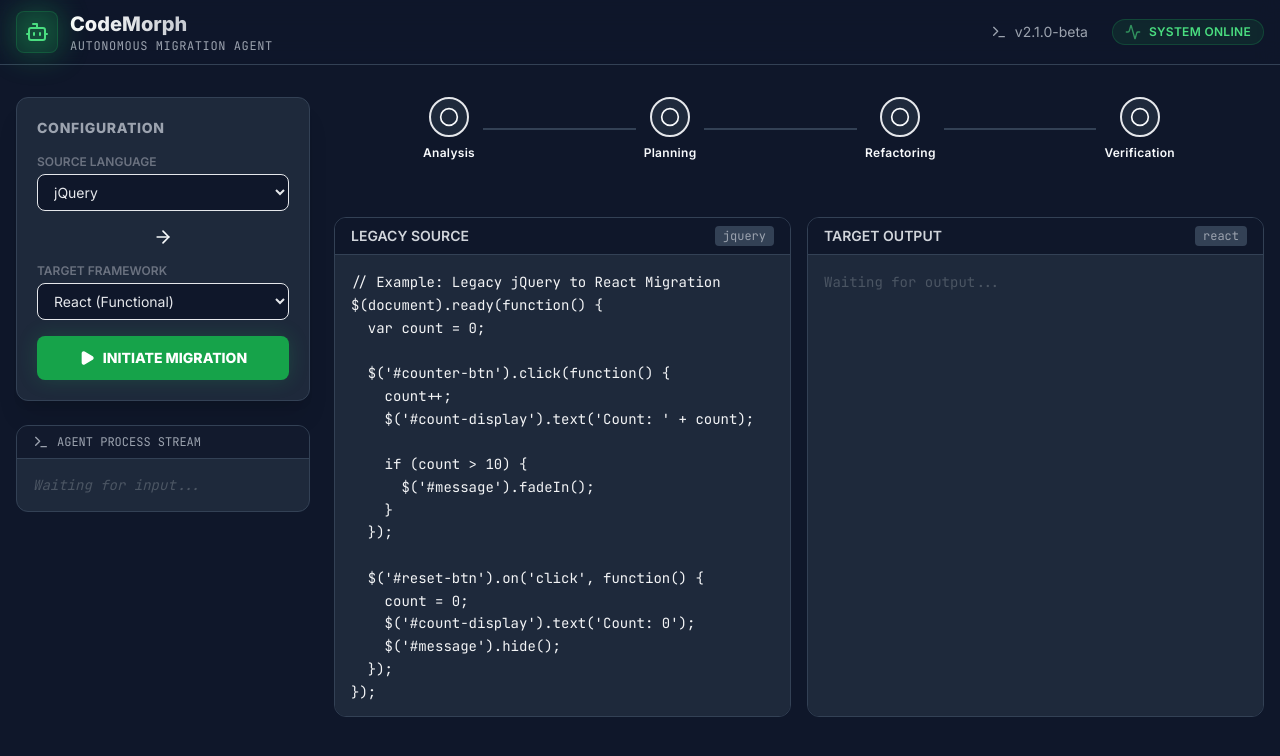
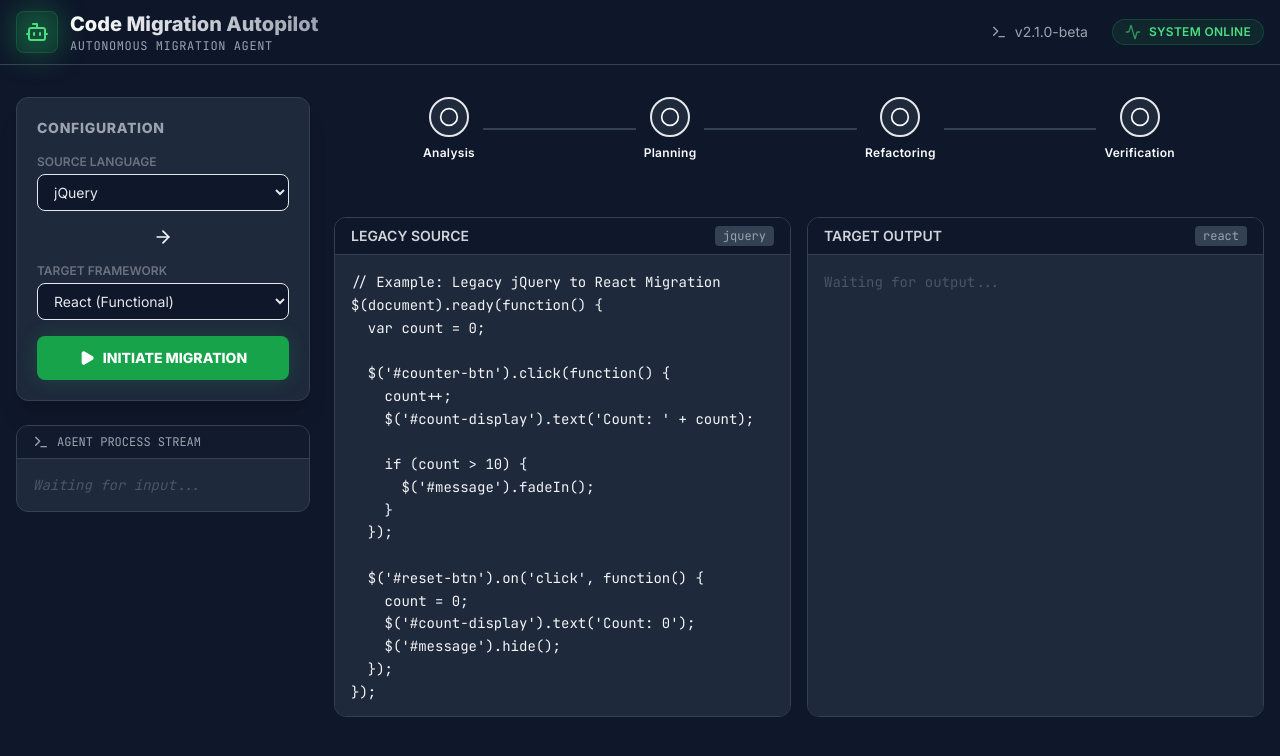
Before and after one commit to lassestilvang/code-migration-autopilot, a React (Vite) app: page / in a window 1280 px wide. Shown: the top 756 px of the page. Built offline with nearby package versions, Linux system fonts and the light colour scheme.

Commit message:
refactor: Rename project to "Code Migration Autopilot"
Update project name across package.json, index.html, metadata.json, and Header component to reflect the new branding.

```diff
--- a/components/Header.tsx
+++ b/components/Header.tsx
@@ -14,7 +14,7 @@
           </div>
           <div>
             <h1 className="text-xl font-bold bg-gradient-to-r from-white to-gray-400 bg-clip-text text-transparent">
-              CodeMorph
+              Code Migration Autopilot
             </h1>
             <p className="text-xs text-gray-400 font-mono tracking-wider">AUTONOMOUS MIGRATION AGENT</p>
           </div>
--- a/index.html
+++ b/index.html
@@ -3,7 +3,7 @@
   <head>
     <meta charset="UTF-8" />
     <meta name="viewport" content="width=device-width, initial-scale=1.0" />
-    <title>CodeMorph Autopilot</title>
+    <title>Code Migration Autopilot</title>
     <script src="https://cdn.tailwindcss.com"></script>
     <link href="https://fonts.googleapis.com/css2?family=JetBrains+Mono:wght@400;700&family=Inter:wght@400;600;800&display=swap" rel="stylesheet">
     <script>
--- a/metadata.json
+++ b/metadata.json
@@ -1,5 +1,5 @@
 {
-  "name": "CodeMorph Autopilot",
+  "name": "Code Migration Autopilot",
   "description": "An autonomous agent that migrates legacy codebases to modern frameworks using multi-step reasoning and self-correction.",
   "requestFramePermissions": []
 }
--- a/package.json
+++ b/package.json
@@ -1,5 +1,5 @@
 {
-  "name": "codemorph-autopilot",
+  "name": "code-migration-autopilot",
   "private": true,
   "version": "0.0.0",
   "type": "module",
```
